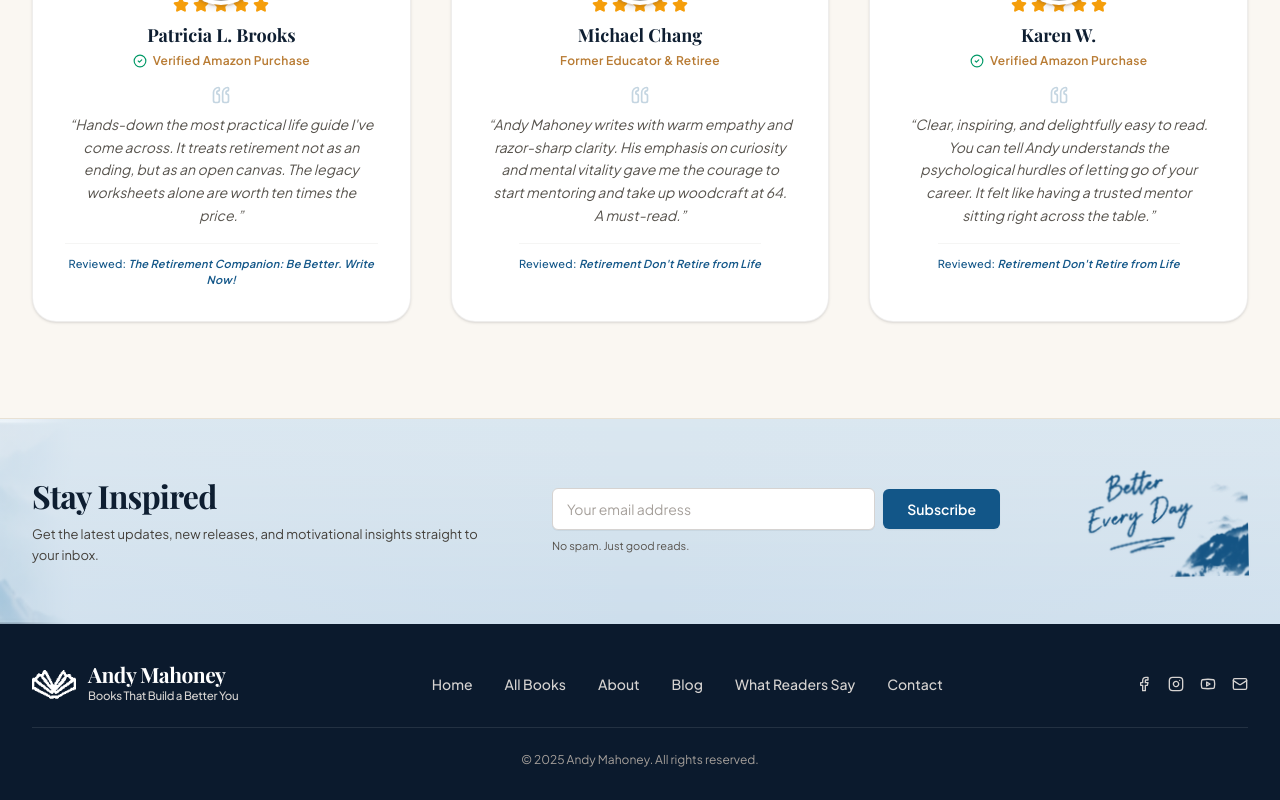
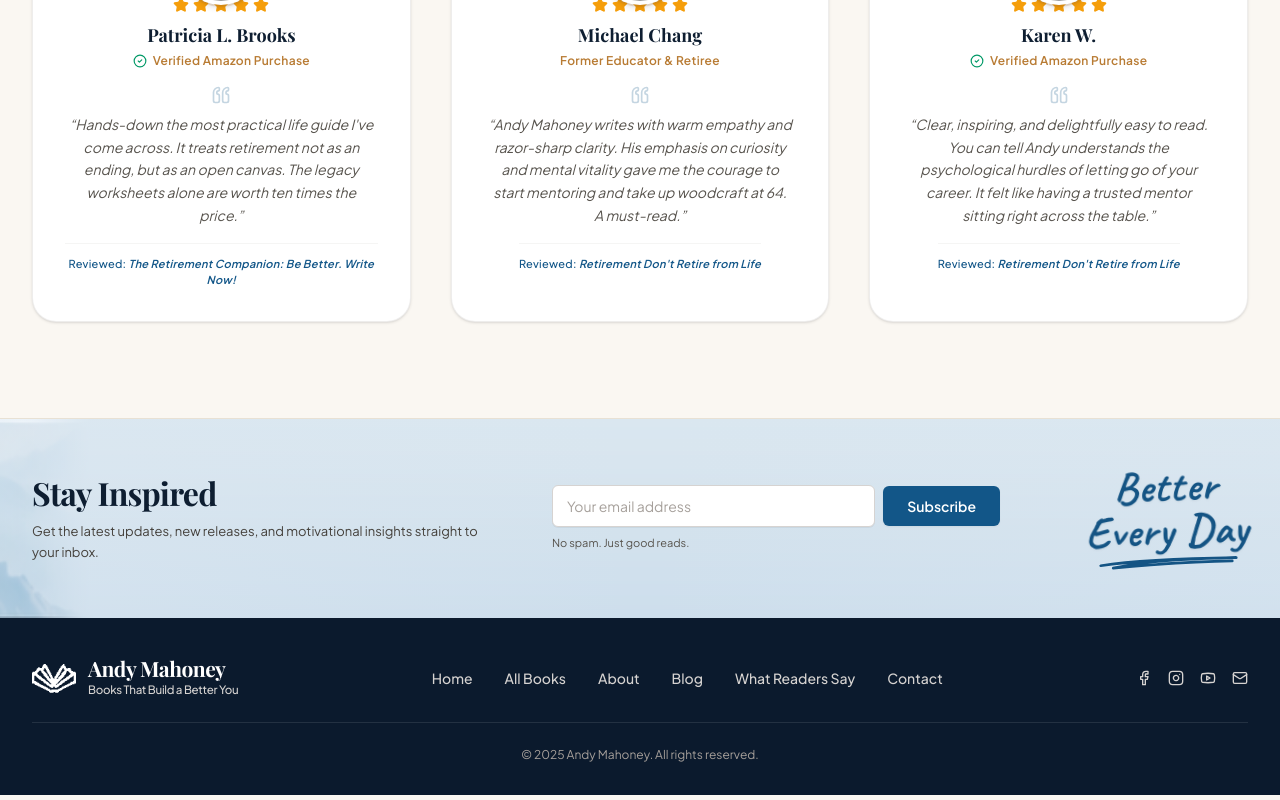
Before and after one commit to mrliambookdrive-cmyk/andy-mahoney-author-guides, a React (Vite) app: page / in a window 1280 px wide. Shown: the part 4770-5570 px from the top of the page. Built offline with nearby package versions, Linux system fonts and the light colour scheme; no server answers; the database is empty; grey boxes are pictures that could not be loaded; a web font is replaced by a local one.

Commit message:
Replace 'Better Every Day' image with pure vector typography and hand-drawn SVG brush underline in Newsletter

```diff
--- /dev/null
+++ b/src/components/BetterEveryDayCalligraphy.tsx
@@ -0,0 +1,41 @@
+import React from 'react';
+
+interface BetterEveryDayCalligraphyProps {
+  className?: string;
+}
+
+export const BetterEveryDayCalligraphy: React.FC<BetterEveryDayCalligraphyProps> = ({
+  className = '',
+}) => {
+  return (
+    <div
+      className={`flex flex-col items-center justify-center select-none transform -rotate-2 hover:rotate-0 transition-transform duration-300 ${className}`}
+      style={{ fontFamily: '"Caveat", cursive, sans-serif' }}
+      aria-label="Better Every Day"
+    >
+      {/* Hand-written Cursive Typography (Vector Sharp, Zero Blur) */}
+      <span className="text-3xl sm:text-4xl lg:text-[44px] font-bold text-[#145484] tracking-wide leading-[0.9] drop-shadow-xs">
+        Better
+      </span>
+      <span className="text-3xl sm:text-4xl lg:text-[44px] font-bold text-[#145484] tracking-wide leading-[0.9] mt-0.5 sm:mt-1 drop-shadow-xs">
+        Every Day
+      </span>
+
+      {/* Dynamic Hand-drawn Brush Underline (Vector SVG) */}
+      <svg
+        viewBox="0 0 140 16"
+        fill="none"
+        className="w-28 sm:w-32 lg:w-36 h-auto text-[#145484] mt-1 -rotate-1"
+        aria-hidden="true"
+      >
+        <path
+          d="M4 8C32 5 72 4.5 136 7C105 5.5 50 5.2 16 11C52 9.5 92 8.5 132 10"
+          stroke="currentColor"
+          strokeWidth="2.6"
+          strokeLinecap="round"
+          strokeLinejoin="round"
+        />
+      </svg>
+    </div>
+  );
+};
--- a/src/components/Newsletter.tsx
+++ b/src/components/Newsletter.tsx
@@ -1,6 +1,7 @@
 import React, { useState } from 'react';
 import { CheckCircle2, AlertCircle } from 'lucide-react';
 import { SITE_CONFIG } from '../data/siteConfig';
+import { BetterEveryDayCalligraphy } from './BetterEveryDayCalligraphy';
 
 interface NewsletterProps {
   config?: typeof SITE_CONFIG;
@@ -124,18 +125,9 @@ export const Newsletter: React.FC<NewsletterProps> = ({ config }) => {
             )}
           </div>
 
-          {/* Right Column: "Better Every Day" Calligraphy Artwork (Full HD Transparent PNG) */}
+          {/* Right Column: "Better Every Day" Written in Pure Vector Typography (No Image) */}
           <div className="lg:col-span-2 flex justify-center lg:justify-end items-center pt-2 lg:pt-0">
-            <div className="w-36 sm:w-40 lg:w-44 h-auto select-none pointer-events-none transform -rotate-1 transition-transform duration-300">
-              <img
-                src="/images/better_every_day_calligraphy.png"
-                alt="Better Every Day"
-                width={1400}
-                height={1104}
-                loading="eager"
-                className="w-full h-auto object-contain filter drop-shadow-xs"
-              />
-            </div>
+            <BetterEveryDayCalligraphy />
           </div>
 
         </div>
```
